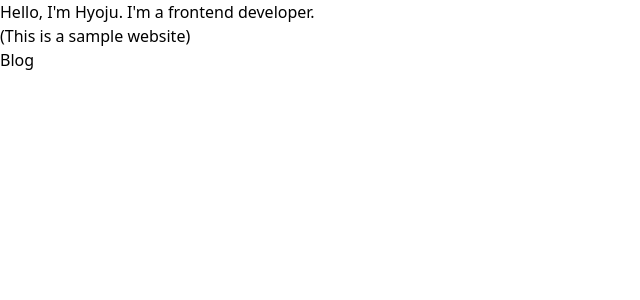
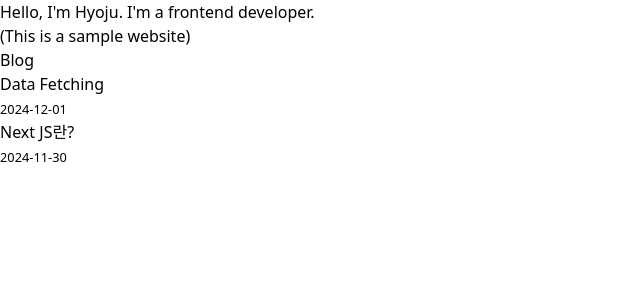
Before and after one commit to hjoo830/nextjs-practice, a Next.js app: page / in a window 1280 px wide. Shown: the top 300 px of the page, without its empty margins (0-640 px from the left). Built offline with nearby package versions, Linux system fonts and the light colour scheme.

Commit message:
✨ Feat: Fetch and render posts

```diff
--- a/src/pages/index.js
+++ b/src/pages/index.js
@@ -1,6 +1,7 @@
+import { getSortedPostsData } from "@/utils/getSortedPostsData";
 import Head from "next/head";
 
-export default function Home() {
+export default function Home({ allPostsData }) {
   return (
     <div>
       <Head>
@@ -12,8 +13,27 @@ export default function Home() {
       </section>
       <section>
         <h2>Blog</h2>
-        <ul></ul>
+        <ul>
+          {allPostsData.map(({ id, date, title }) => (
+            <li key={id}>
+              <a>{title}</a>
+              <br />
+              <small>{date}</small>
+            </li>
+          ))}
+        </ul>
       </section>
     </div>
   );
 }
+
+// build time, server side
+export const getStaticProps = async () => {
+  const allPostsData = getSortedPostsData();
+
+  return {
+    props: {
+      allPostsData,
+    },
+  };
+};
```
